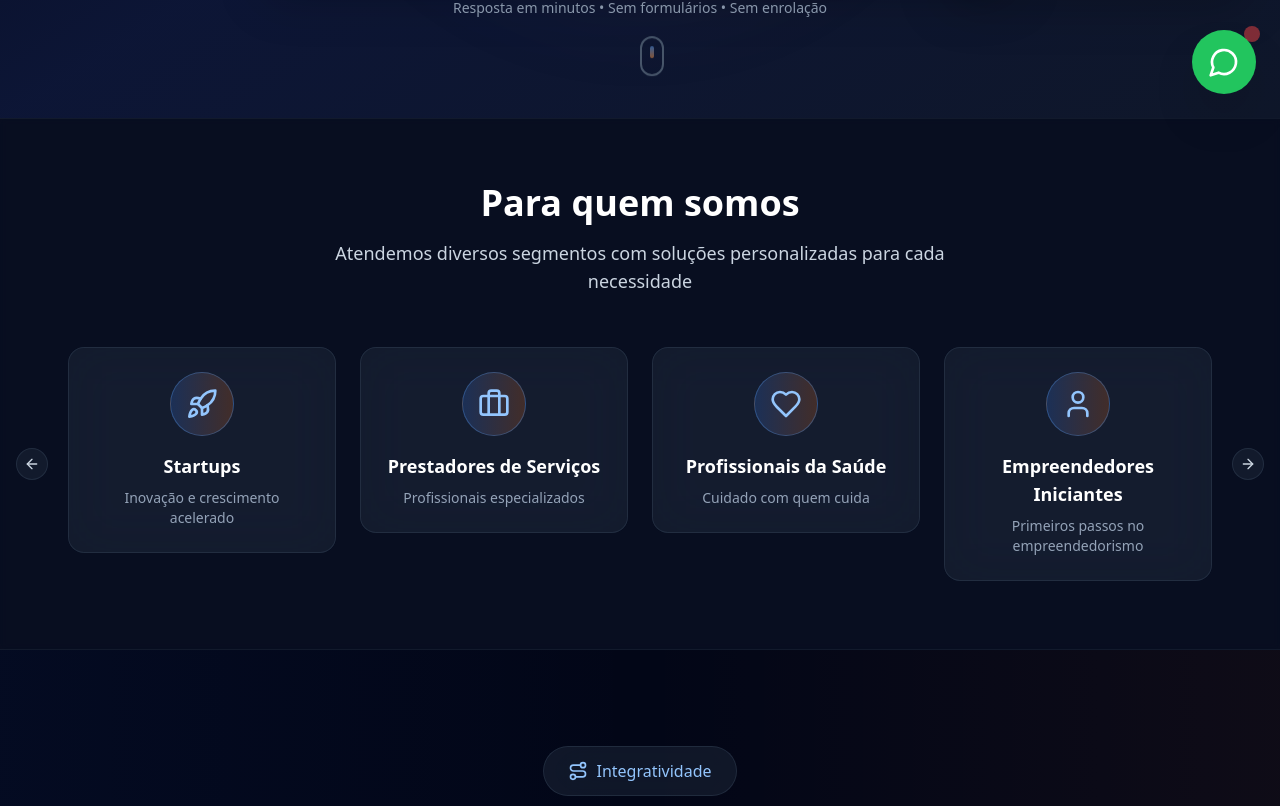
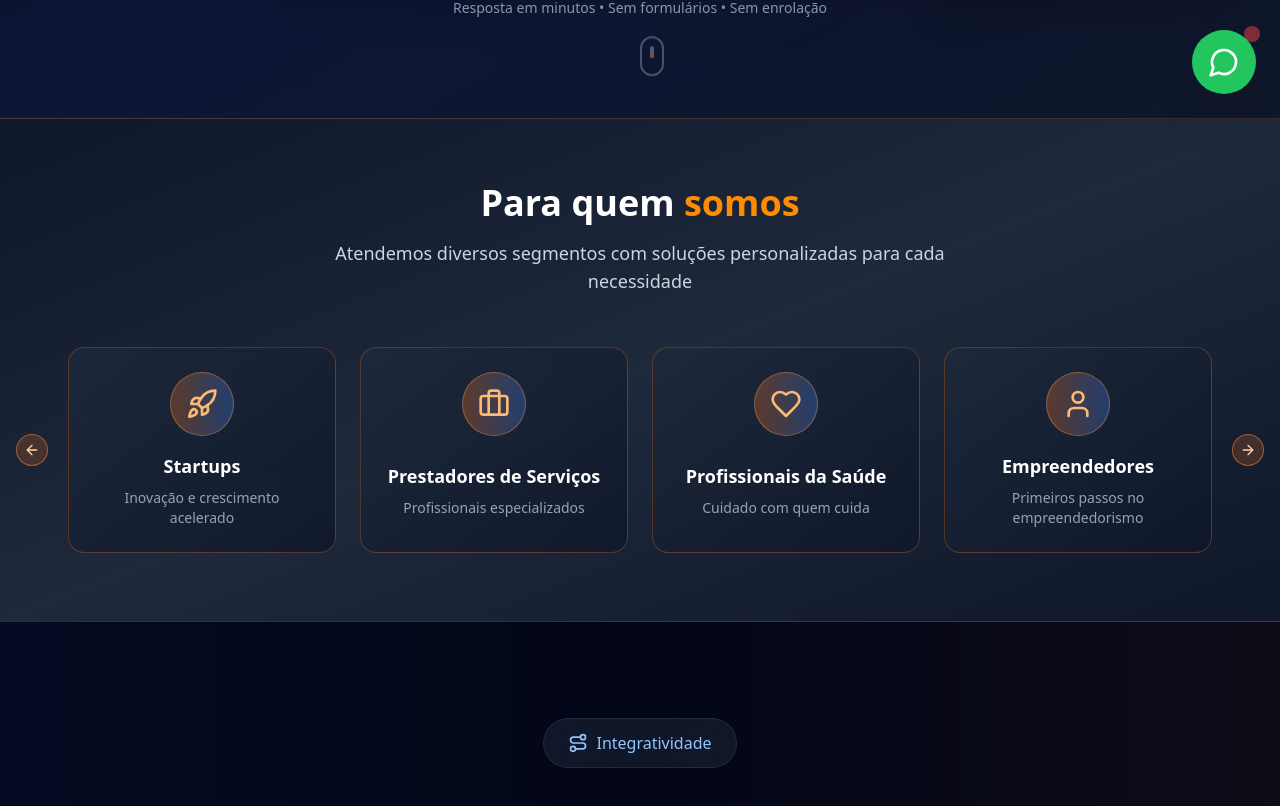
Before and after one commit to 9isnaldo/tucont, a React (Vite) app: page / in a window 1280 px wide. Shown: the part 682-1488 px from the top of the page. Built offline with nearby package versions, Linux system fonts and the light colour scheme.

Commit message:
Refactor: Improve "Para quem somos" section
- Improved the visual appearance of the "Para quem somos" section by incorporating the brand's orange color for better engagement.
- Ensured visual balance by standardizing the size of the cards.
- Updated "Empreendedores Iniciantes" to "Empreendedores".

```diff
--- a/src/components/sections/ForWhomSection.tsx
+++ b/src/components/sections/ForWhomSection.tsx
@@ -20,7 +20,7 @@ const ForWhomSection = () => {
       description: "Cuidado com quem cuida"
     },
     {
-      name: "Empreendedores Iniciantes",
+      name: "Empreendedores",
       icon: User,
       description: "Primeiros passos no empreendedorismo"
     },
@@ -37,11 +37,11 @@ const ForWhomSection = () => {
   ];
 
   return (
-    <section className="py-16 bg-slate-900/50 backdrop-blur-sm border-y border-slate-800/50">
+    <section className="py-16 bg-gradient-to-br from-slate-900 via-slate-800 to-slate-900 border-y border-orange-500/20">
       <div className="max-w-7xl mx-auto px-4">
         <div className="text-center mb-12">
           <h2 className="text-3xl md:text-4xl font-bold text-white mb-4">
-            Para quem somos
+            Para quem <span className="text-tucont-orange">somos</span>
           </h2>
           <p className="text-slate-300 text-lg max-w-2xl mx-auto">
             Atendemos diversos segmentos com soluções personalizadas para cada necessidade
@@ -60,17 +60,17 @@ const ForWhomSection = () => {
               const IconComponent = segment.icon;
               return (
                 <CarouselItem key={index} className="pl-2 md:pl-4 basis-full sm:basis-1/2 md:basis-1/3 lg:basis-1/4">
-                  <div className="p-1">
-                    <div className="bg-slate-800/50 backdrop-blur-xl border border-slate-700/50 rounded-2xl p-6 h-full hover:bg-slate-800/70 transition-all duration-300 hover:scale-105 hover:border-blue-400/30">
-                      <div className="text-center space-y-4">
-                        <div className="w-16 h-16 mx-auto bg-gradient-to-r from-blue-500/20 to-orange-500/20 rounded-full flex items-center justify-center border border-blue-400/30">
-                          <IconComponent className="w-8 h-8 text-blue-300" />
+                  <div className="p-1 h-full">
+                    <div className="bg-gradient-to-br from-slate-800/80 to-slate-900/80 backdrop-blur-xl border border-orange-500/30 rounded-2xl p-6 h-full min-h-[200px] hover:bg-gradient-to-br hover:from-slate-700/80 hover:to-slate-800/80 transition-all duration-300 hover:scale-105 hover:border-orange-400/50 hover:shadow-lg hover:shadow-orange-500/20 group">
+                      <div className="text-center space-y-4 h-full flex flex-col justify-between">
+                        <div className="w-16 h-16 mx-auto bg-gradient-to-r from-orange-500/30 to-blue-500/30 rounded-full flex items-center justify-center border border-orange-400/40 group-hover:border-orange-300/60 group-hover:shadow-md group-hover:shadow-orange-500/30 transition-all duration-300">
+                          <IconComponent className="w-8 h-8 text-orange-300 group-hover:text-orange-200 transition-colors duration-300" />
                         </div>
-                        <div>
-                          <h3 className="text-lg font-semibold text-white mb-2">
+                        <div className="flex-1 flex flex-col justify-center">
+                          <h3 className="text-lg font-semibold text-white mb-2 group-hover:text-orange-100 transition-colors duration-300">
                             {segment.name}
                           </h3>
-                          <p className="text-slate-400 text-sm">
+                          <p className="text-slate-400 text-sm group-hover:text-slate-300 transition-colors duration-300">
                             {segment.description}
                           </p>
                         </div>
@@ -81,8 +81,8 @@ const ForWhomSection = () => {
               );
             })}
           </CarouselContent>
-          <CarouselPrevious className="bg-slate-800/50 border-slate-700/50 text-slate-300 hover:bg-slate-700/50 hover:text-white -left-4 md:-left-12" />
-          <CarouselNext className="bg-slate-800/50 border-slate-700/50 text-slate-300 hover:bg-slate-700/50 hover:text-white -right-4 md:-right-12" />
+          <CarouselPrevious className="bg-orange-500/20 border-orange-400/50 text-orange-200 hover:bg-orange-500/30 hover:text-white hover:border-orange-300 -left-4 md:-left-12 transition-all duration-300" />
+          <CarouselNext className="bg-orange-500/20 border-orange-400/50 text-orange-200 hover:bg-orange-500/30 hover:text-white hover:border-orange-300 -right-4 md:-right-12 transition-all duration-300" />
         </Carousel>
       </div>
     </section>
```
